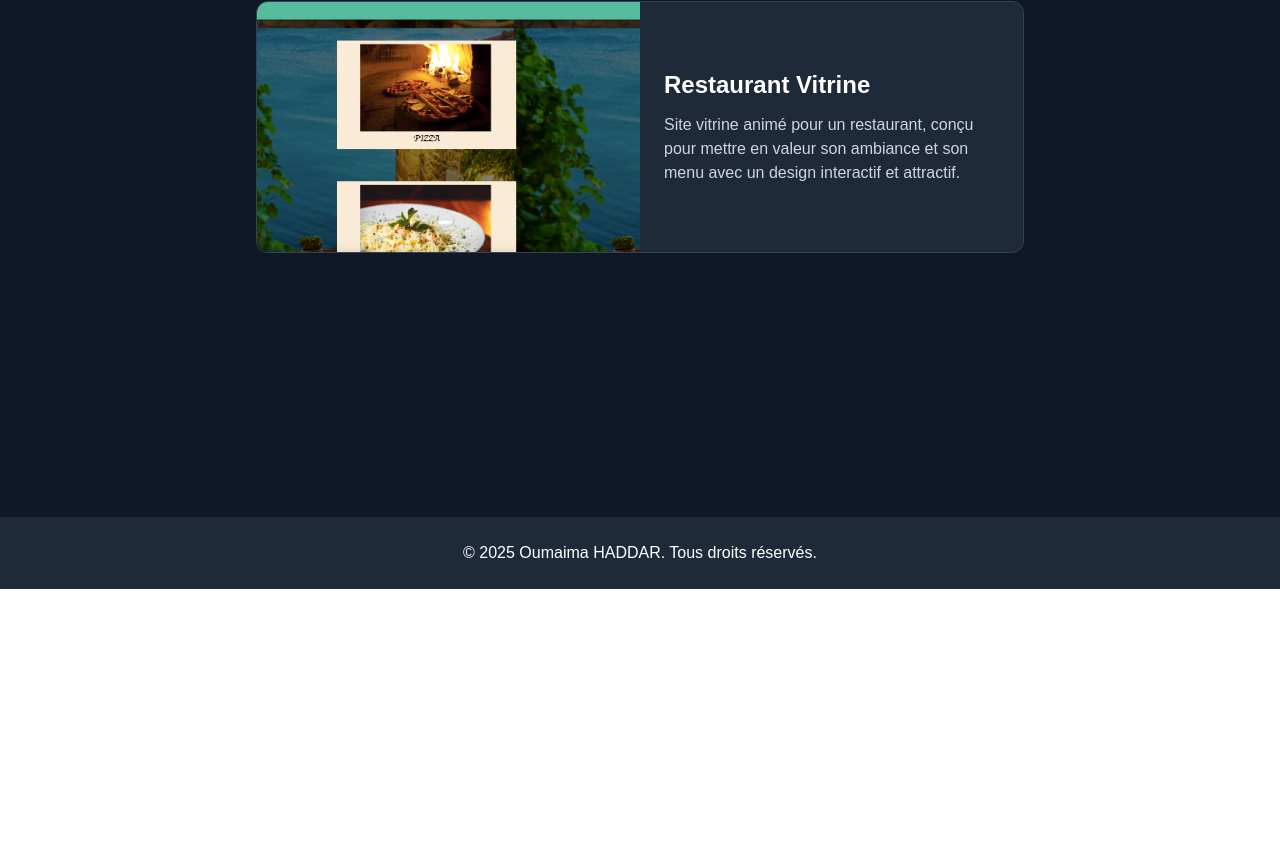
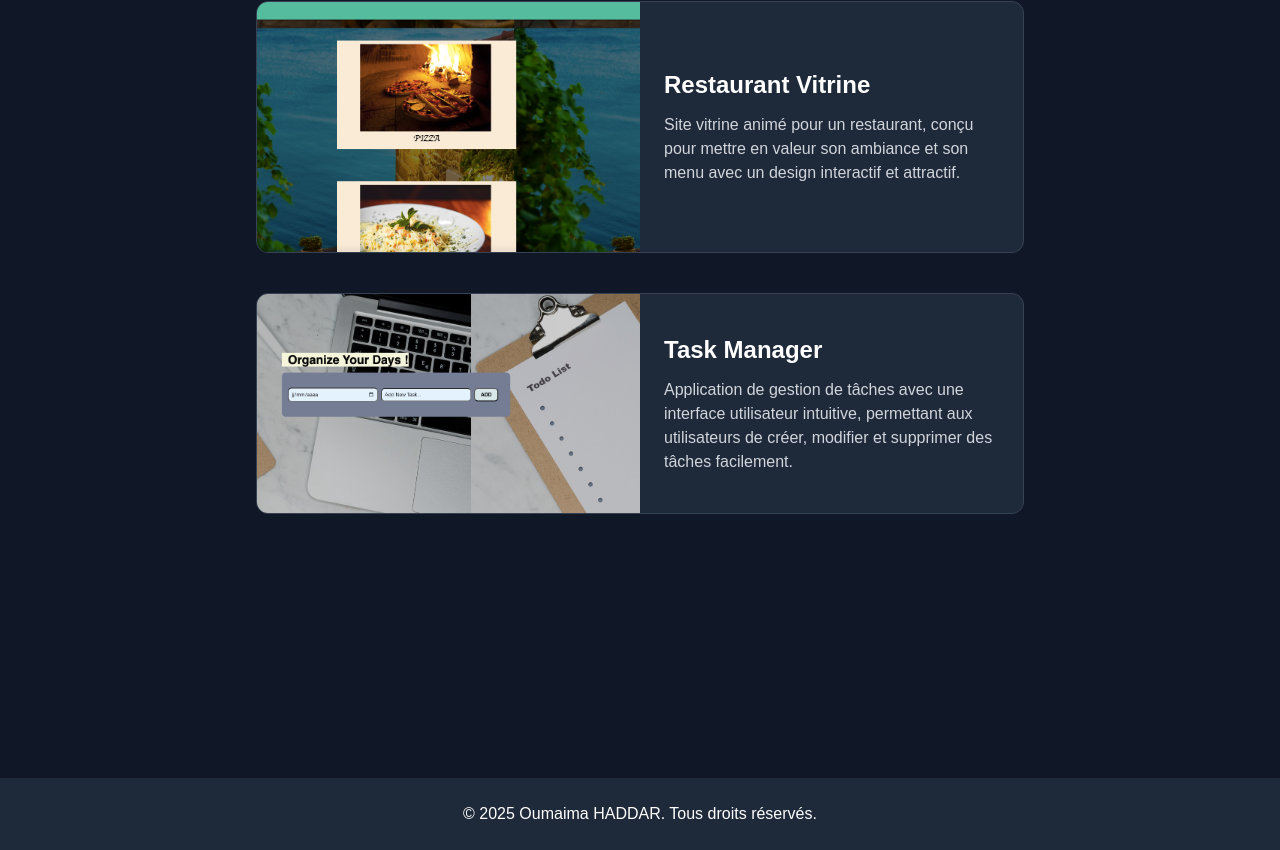
Before and after one commit to ohaddar/my-portfolio, a Next.js app: page / in a window 1280 px wide. Shown: the part 3177-4027 px from the top of the page. Before the commit the page ends 3766 px from the top, so only its background shows below. Built offline with nearby package versions, Linux system fonts and the light colour scheme.

Commit message:
✨ add "Task Manager" project to the projects section

```diff
--- a/src/components/projects.tsx
+++ b/src/components/projects.tsx
@@ -24,6 +24,13 @@ export default function Projects() {
         "Site vitrine animé pour un restaurant, conçu pour mettre en valeur son ambiance et son menu avec un design interactif et attractif.",
       link: "https://restaurant-project-6i9a.vercel.app/#Accueil",
       preview: "/restaurant.png",
+    },
+    {
+      title: "Task Manager",
+      description:
+        "Application de gestion de tâches avec une interface utilisateur intuitive, permettant aux utilisateurs de créer, modifier et supprimer des tâches facilement.",
+      link: "https://todo-list-theta-brown.vercel.app/",
+      preview: "/todo-list.png",
     },
   ];
 
```
